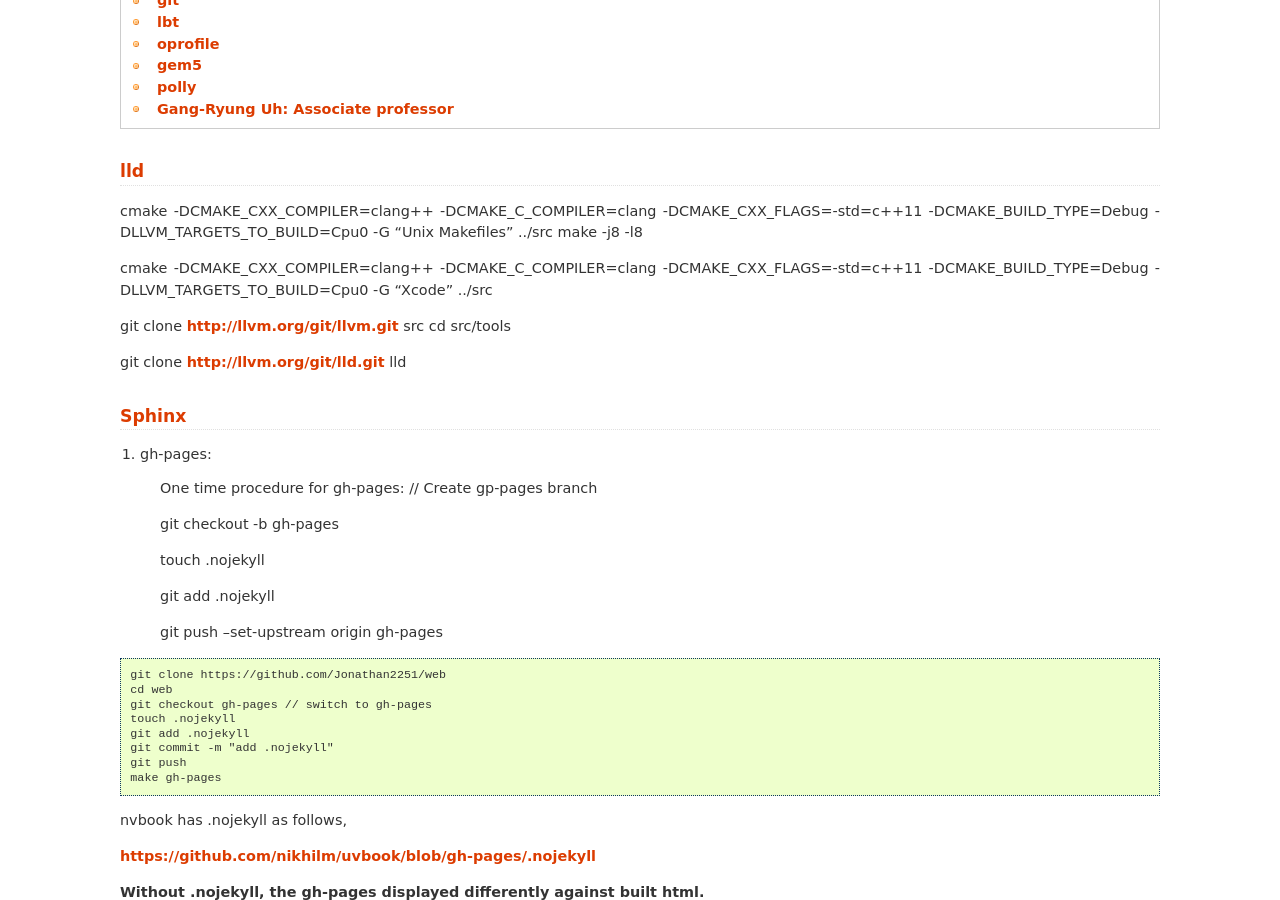
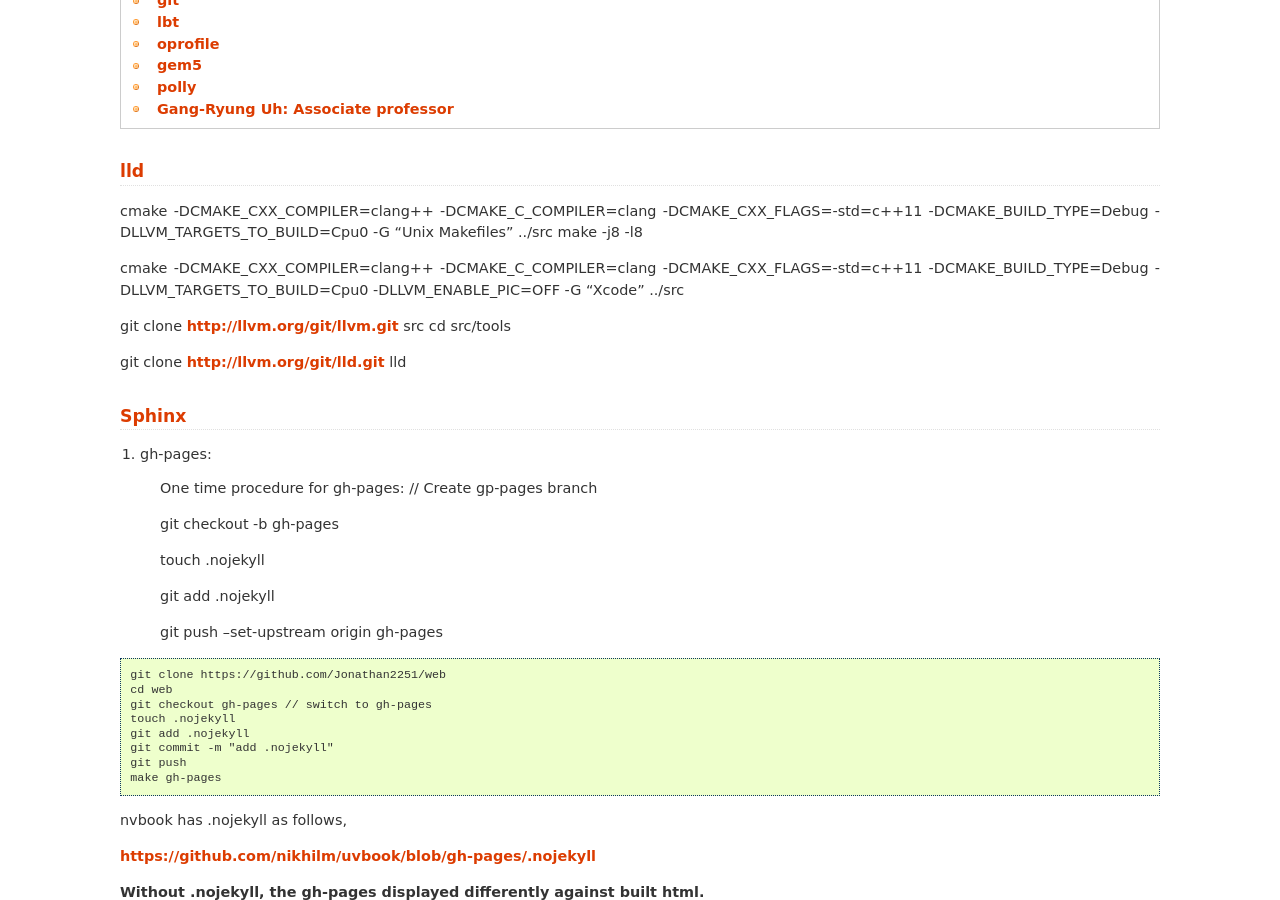
Before and after one commit to Jonathan2251/wr, a Sphinx documentation site: the page built from source/llvm.rst, in a window 1280 px wide and 900 px high, scrolled down 329 px. Built offline with Sphinx 7.4.7, drawn with Linux system fonts in a browser that asks for light colours.

Commit message:
cmake for XCode

```diff
--- a/source/llvm.rst
+++ b/source/llvm.rst
@@ -11,7 +11,7 @@ lld
 cmake -DCMAKE_CXX_COMPILER=clang++ -DCMAKE_C_COMPILER=clang -DCMAKE_CXX_FLAGS=-std=c++11 -DCMAKE_BUILD_TYPE=Debug -DLLVM_TARGETS_TO_BUILD=Cpu0 -G "Unix Makefiles" ../src
 make -j8 -l8
 
-cmake -DCMAKE_CXX_COMPILER=clang++ -DCMAKE_C_COMPILER=clang -DCMAKE_CXX_FLAGS=-std=c++11 -DCMAKE_BUILD_TYPE=Debug -DLLVM_TARGETS_TO_BUILD=Cpu0 -G "Xcode" ../src
+cmake -DCMAKE_CXX_COMPILER=clang++ -DCMAKE_C_COMPILER=clang -DCMAKE_CXX_FLAGS=-std=c++11 -DCMAKE_BUILD_TYPE=Debug -DLLVM_TARGETS_TO_BUILD=Cpu0 -DLLVM_ENABLE_PIC=OFF -G "Xcode" ../src
 
 git clone http://llvm.org/git/llvm.git src
 cd src/tools
```
